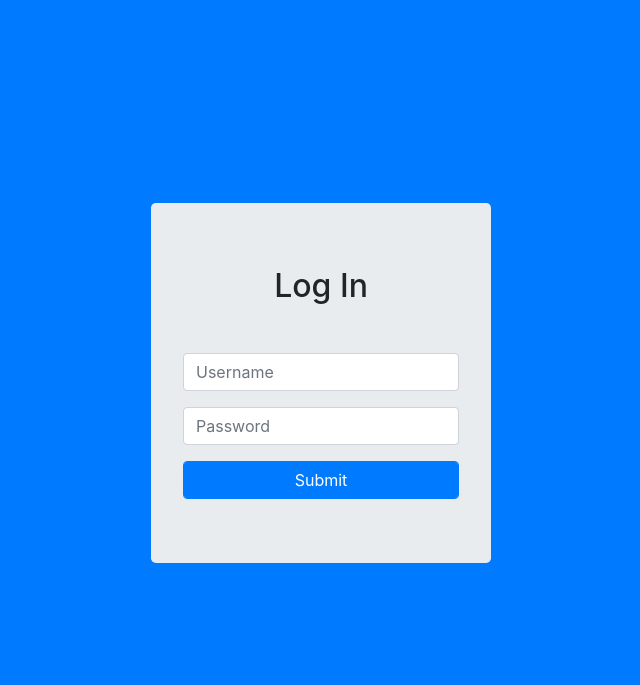
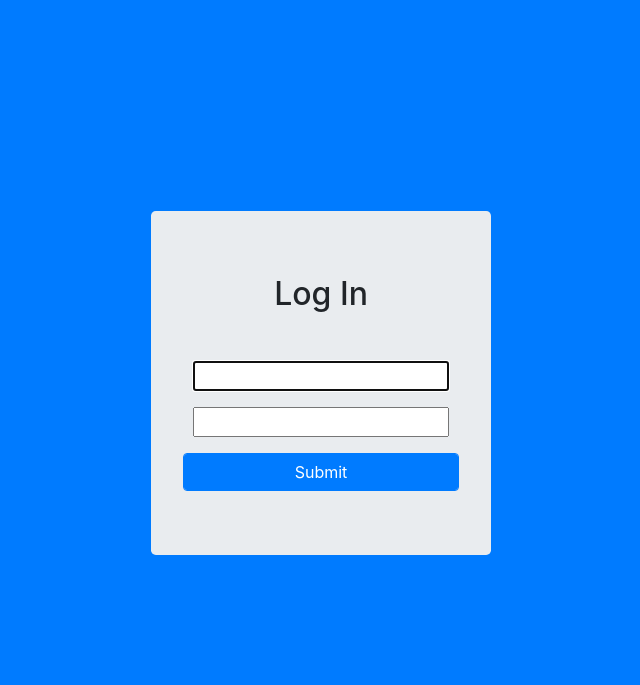
Before and after one commit to Magofoco/Porticode, a Django app: page /accounts/login/ in a window 1280 px wide. Shown: the part 58-743 px from the top of the page, without its empty margins (319-959 px from the left). Run offline with Django 3.2, Linux system fonts and the light colour scheme; some libraries are stand-ins or nearby versions.

Commit message:
change in login form

```diff
--- a/accounts/templates/accounts/profile.html
+++ b/accounts/templates/accounts/profile.html
@@ -7,7 +7,7 @@
 <div>
     <h6>Personal information:</h6>
     <br>Birth date:{{ user_profile.birth_date }}
-    <br>Gender: {{ user_profile.gender }}
+    <br>Gender {{ user_profile.gender }}
     <br>Location: {{ user_profile.location }}
 </div>
 <br>
--- a/mysite/templates/registration/login.html
+++ b/mysite/templates/registration/login.html
@@ -18,10 +18,10 @@
       <form method="POST" action="{% url 'login' %}">
         {% csrf_token %}
         <div class="form-group">
-          <input type="email" class="form-control" placeholder="Username">
+          {{ form.username }}
         </div>
         <div class="form-group">
-          <input type="password" class="form-control" placeholder="Password">
+          {{ form.password }}
         </div>
         <button type="submit" class="btn btn-primary form-control">Submit</button>
       </form>
```
